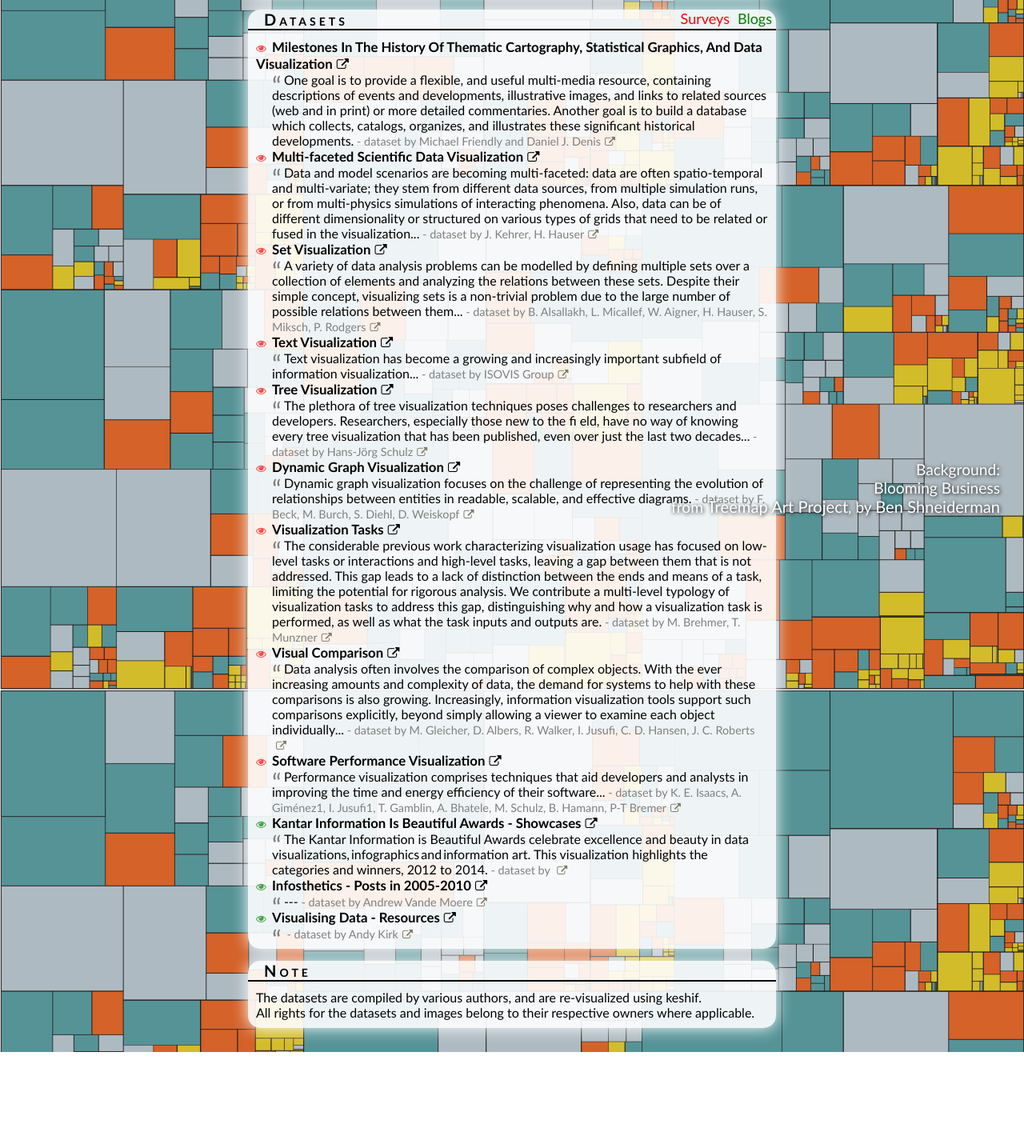
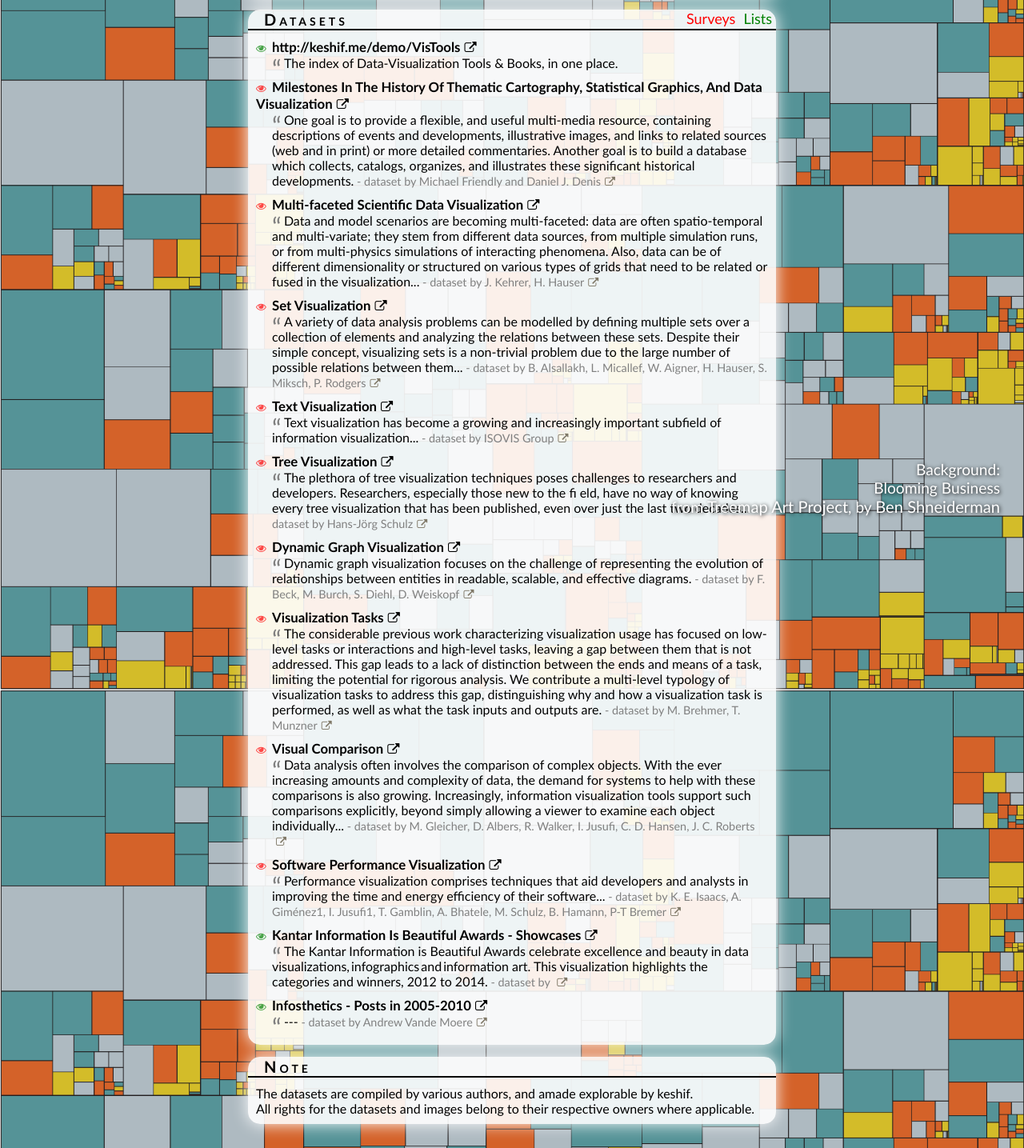
Before and after one commit to adilyalcin/adilyalcin.github.io, a plain HTML site: page visualization_resources.html in a window 1280 px wide. Shown: the part 145-1580 px from the top of the page at 80% size. Before the commit the page ends 1460 px from the top, so only its background shows below. Drawn offline with nearby package versions, Linux system fonts and the light colour scheme.

Commit message:
Minor updates

```diff
--- a/visualization_resources.html
+++ b/visualization_resources.html
@@ -3,7 +3,7 @@
 <head>
   <script type="text/javascript">var switchTo5x=true;</script>
   <meta charset="utf-8">
-  <script type="text/javascript" src="//ajax.googleapis.com/ajax/libs/jquery/1.10.2/jquery.min.js"></script>
+  <script type="text/javascript" src="http://ajax.googleapis.com/ajax/libs/jquery/1.10.2/jquery.min.js"></script>
   <script type="text/javascript" src="./js/d3.3.5.5.min.js"></script>
   <link rel="stylesheet" href="http://maxcdn.bootstrapcdn.com/font-awesome/4.2.0/css/font-awesome.min.css">
   <title>Visualization Resources</title>
@@ -113,6 +113,10 @@ p {font-size:115%;}
   letter-spacing: 0.2em;
   color: white;
   text-shadow: 0 0 10px rgba(0,0,0,1);
+}
+
+.resource{
+  margin-bottom: 10px;
 }
 
 .resource_name{
@@ -233,14 +237,22 @@ $(document).ready(function(){
 
   ss.append("span").attr("class","resource_descr").text(function(d){ return d.description;});
 
-  ss.append("span").attr("class","resource_author").text(function(d){ return d.source.Author;})
+  var sss=ss.filter(function(d){ return d.source;});
+
+  sss.append("span").attr("class","resource_author").text(function(d){ return d.source.Author;})
     .append("a").attr("target","_blank").attr("href",function(d){return d.source.URL}).attr("class","fa fa-external-link");
 
   setTimeout(changeBgImage,5000);
 });
 
 var resources = [
-/*{
+{
+  name: "http://keshif.me/demo/VisTools",
+  description: "The index of Data-Visualization Tools & Books, in one place.",
+  demo: "VisTools",
+  type: "Blog",
+  itemCount: 332
+},/*{
   name: "Input Devices - The Buxton Collection",
   description: "Over the past 30 years, designer, writer, and researcher Bill Buxton has been collecting input and interactive devices whose design struck him as interesting, useful, or important. In the process, he has assembled a good collection of the history of pen computing, pointing devices, touch technologies, as well as an illustration of the nature of how new technologies emerge.",
   demo: "buxton_collection",
@@ -262,17 +274,6 @@ var resources = [
     Author: "Michael Friendly and Daniel J. Denis",
     Info: ""
   }
-/*},{
-  name: "",
-  description: "",
-  demo: "",
-  type: "",
-  itemCount: ,
-  source:{
-    URL: "",
-    Author: "",
-    Info: ""
-  }*/
 },{
   name: "Multi-faceted Scientific Data Visualization",
   description: "Data and model scenarios are becoming multi-faceted: data are often spatio-temporal and multi-variate; they stem from different data sources, from multiple simulation runs, or from multi-physics simulations of interacting phenomena. Also, data can be of different dimensionality or structured on various types of grids that need to be related or fused in the visualization...",
@@ -386,16 +387,6 @@ var resources = [
     Author: "Andrew Vande Moere",
     Info: "Inspired by Lev Manovich's definition of 'information aesthetics', this weblog explores the symbiotic relationship between creative design and the field of information visualization. More specifically, it collects projects that represent data or information in original or intriguing ways."
   }
-},{
-  name: "Visualising Data - Resources",
-  description: "",
-  demo: "vis_resources",
-  type: "Blog",
-  itemCount: 273,
-  source:{
-    URL: "http://www.visualisingdata.com/index.php/resources/",
-    Author: "Andy Kirk"
-  }
 }
 ];
 
@@ -439,7 +430,7 @@ var resources = [
 
     <div class="sound_source" style="margin-top:15px;">
       <div class="title"><span class="titleText">Datasets</span>
-        <span class="type_info" style="color: green">Blogs</span>
+        <span class="type_info" style="color: green">Lists</span>
         <span class="type_info" style="color: red">Surveys</span>
         </div>
       <div class="content">
@@ -450,7 +441,7 @@ var resources = [
       <div class="sound_source" style="margin-top:15px;">
         <div class="title"><span class="titleText">Note</span></div>
         <div class="content">
-          The datasets are compiled by various authors, and are re-visualized using keshif.<br>
+          The datasets are compiled by various authors, and amade explorable by keshif.<br>
           All rights for the datasets and images belong to their respective owners where applicable.
         </div>
 
@@ -464,7 +455,7 @@ var resources = [
      from <a href="https://treemapart.files.wordpress.com/2014/10/treemapart-project-booklet-20140915-mk.pdf" target="_blank">Treemap Art Project</a>, by <a href="https://www.cs.umd.edu/users/ben/" target="_blank">Ben Shneiderman</a></div>
   <!-- AddThis Smart Layers BEGIN -->
   <!-- Go to http://www.addthis.com/get/smart-layers to customize -->
-  <script type="text/javascript" src="//s7.addthis.com/js/300/addthis_widget.js#pubid=ra-534742f736ae906e"></script>
+  <script type="text/javascript" src="http://s7.addthis.com/js/300/addthis_widget.js#pubid=ra-534742f736ae906e"></script>
   <script type="text/javascript">
     addthis.layers({
       'theme' : 'transparent',
```
Also changed, not shown: index.html (+1 -1 lines).
